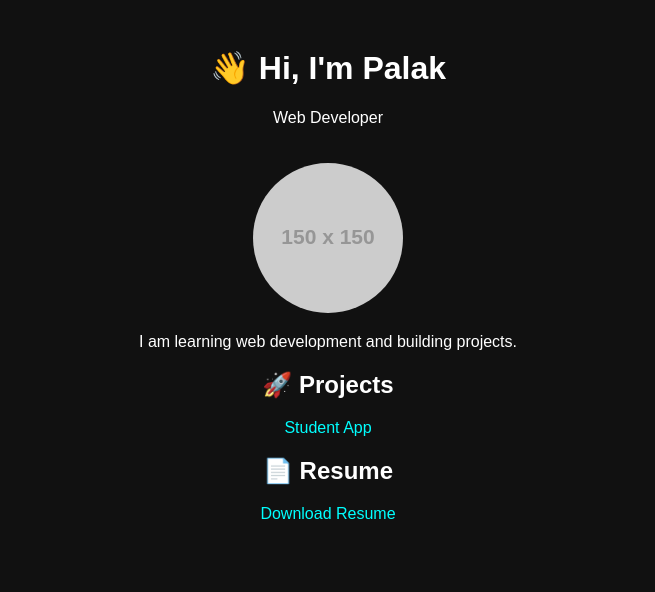
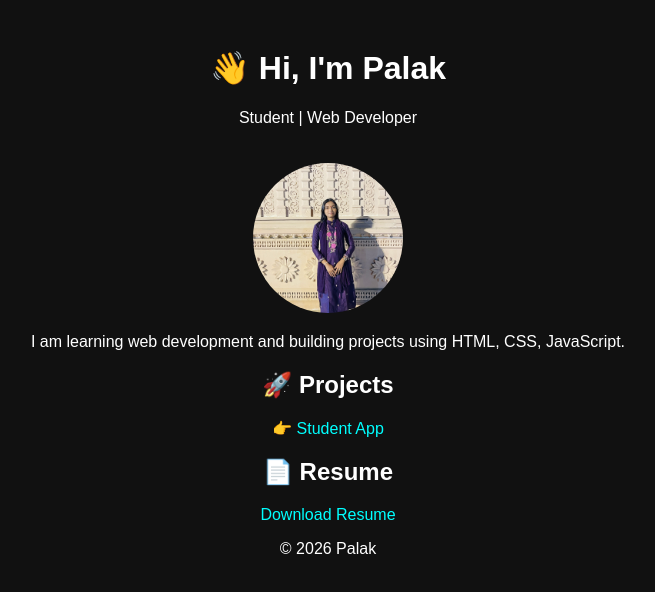
Before and after one commit to palakzala2311/palakzala2311.github.io, a plain HTML site: page index.html in a window 1280 px wide. Shown: the whole page, without its empty margins (312-967 px from the left). Drawn offline with Linux system fonts and the light colour scheme; placeholder pictures from the web are drawn by us.

Commit message:
Update index.html

```diff
--- a/index.html
+++ b/index.html
@@ -4,27 +4,39 @@
   <title>Palak Portfolio</title>
   <link rel="stylesheet" href="style.css">
 </head>
+
 <body>
 
 <header>
   <h1>👋 Hi, I'm Palak</h1>
-  <p>Web Developer</p>
+  <p>Student | Web Developer</p>
 </header>
 
 <section class="about">
-  <img src="https://via.placeholder.com/150" class="profile">
-  <p>I am learning web development and building projects.</p>
+  <img src="https://raw.githubusercontent.com/palakzala2311/palakzala2311.github.io/main/WhatsApp%20Image%202026-04-09%20at%207.34.09%20PM.jpeg" class="profile">
+
+  <p>
+    I am learning web development and building projects using HTML, CSS, JavaScript.
+  </p>
 </section>
 
 <section>
   <h2>🚀 Projects</h2>
-  <a href="https://github.com/palakzala2311/student-app">Student App</a>
+
+  <a href="https://github.com/palakzala2311/student-app">
+    👉 Student App
+  </a>
 </section>
 
 <section>
   <h2>📄 Resume</h2>
+
   <a href="#">Download Resume</a>
 </section>
 
+<footer>
+  <p>© 2026 Palak</p>
+</footer>
+
 </body>
 </html>
```
